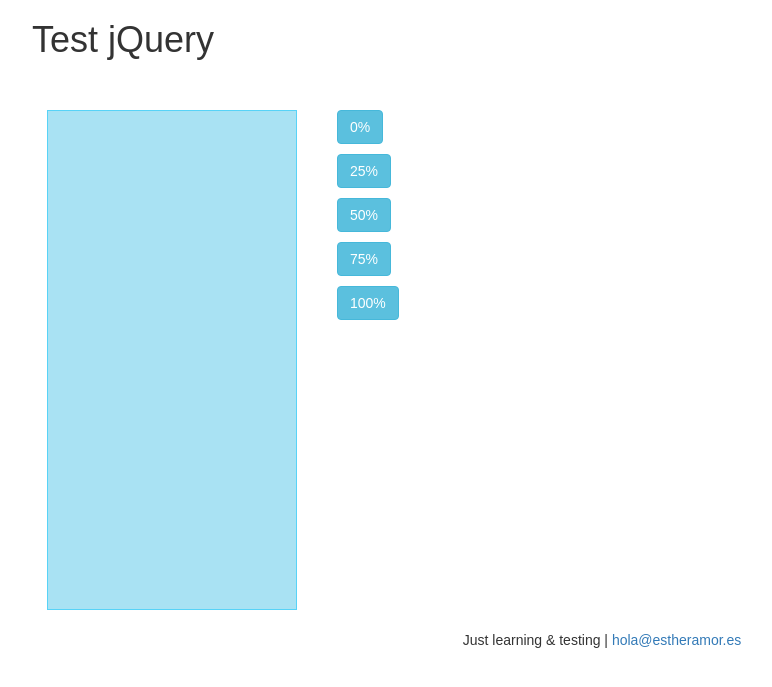
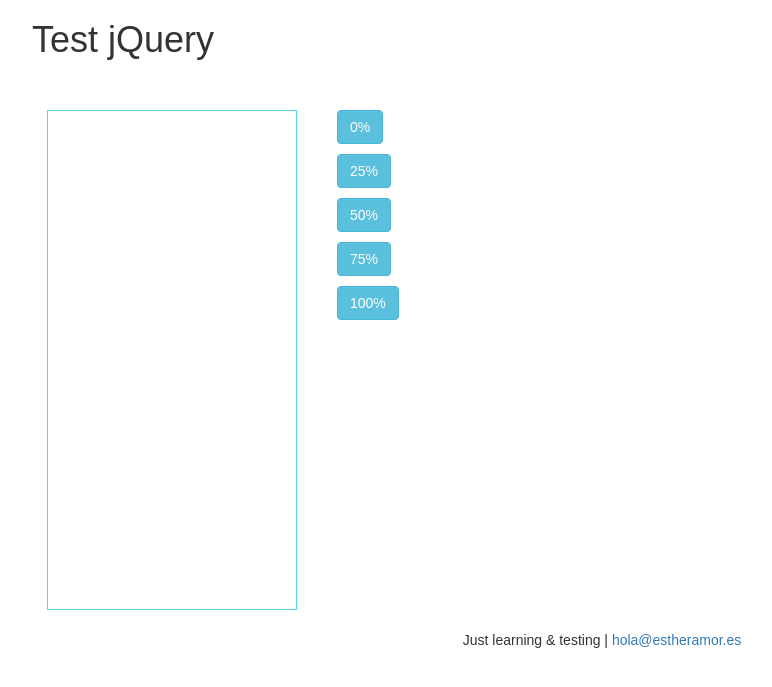
Before and after one commit to estereo/testdiez, a Jekyll site: the page built from index.html, in a window 1280 px wide. Shown: the top 687 px of the page, without its empty margins (38-810 px from the left). Built offline with Jekyll 4.4.1, drawn with Linux system fonts in a browser that asks for light colours; nearby versions of some CDN libraries; some web fonts are replaced; Markdown is read by kramdown in place of the engine named in the settings.

Commit message:
Change color on css

```diff
--- a/_layouts/default.html
+++ b/_layouts/default.html
@@ -18,9 +18,10 @@
 			width: 250px;
 			float: left;
 			margin-right:40px;
+			background-color: #A9E2F3;
 		}
 		.liquid {
-			background-color: #A9E2F3;
+			background-color: #fff;
 			width: 100%;
 			height: 100%;
 		}
```
